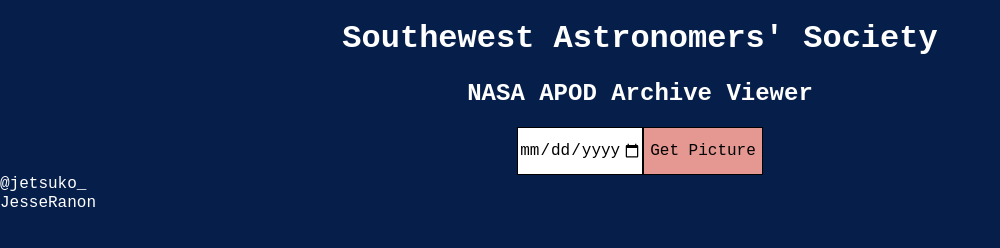
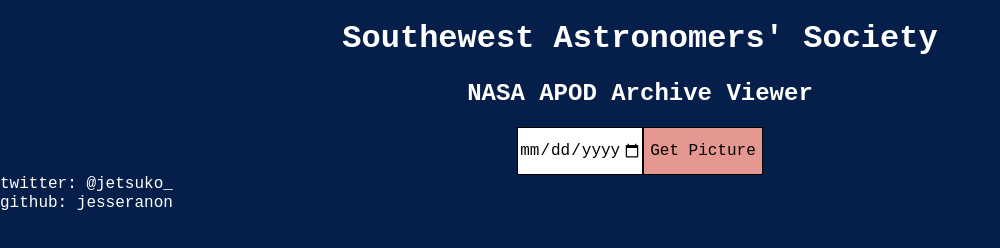
Before and after one commit to jesseranon/sw-astronomers-nasa-apod, a website: page src/index.html in a window 1280 px wide. Shown: the whole page, without its empty margins (0-1000 px from the left). Drawn offline with Linux system fonts and the light colour scheme.

Commit message:
changed appearance of social links

```diff
--- a/src/index.html
+++ b/src/index.html
@@ -46,8 +46,8 @@
 
     <footer>
         <ul class="social-links">
-            <li class="social-link"><a href="https://twitter.com/jetsuko_">@jetsuko_</a></li>
-            <li class="social-link"><a href="https://github.com/jesseranon">JesseRanon</a></li>
+            <li class="social-link"><a href="https://twitter.com/jetsuko_">twitter: @jetsuko_</a></li>
+            <li class="social-link"><a href="https://github.com/jesseranon">github: jesseranon</a></li>
         </ul>
     </footer>
     <script type="text/javascript" src="js/main.js"></script>
```
